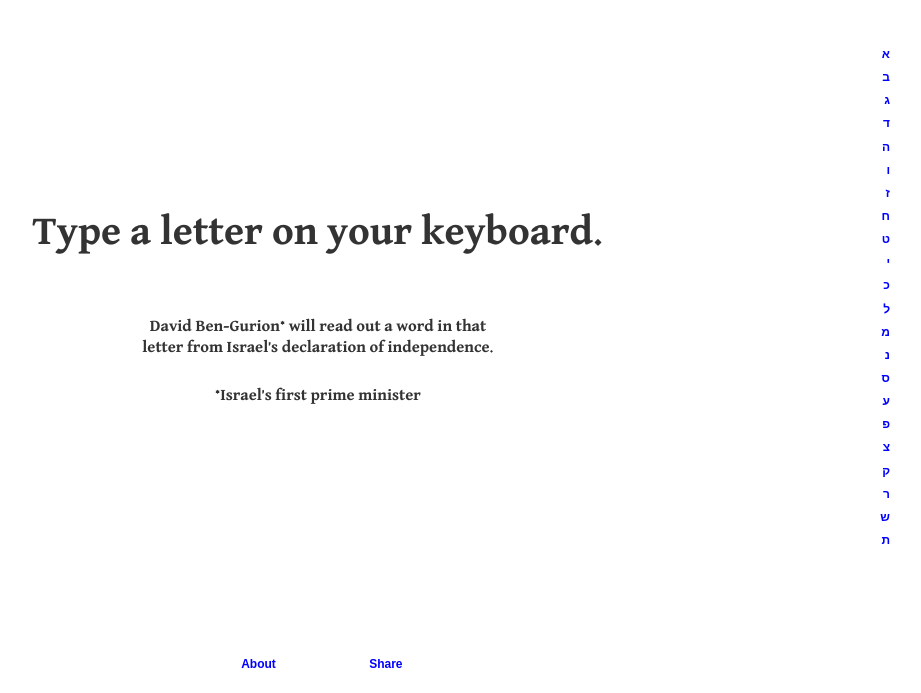
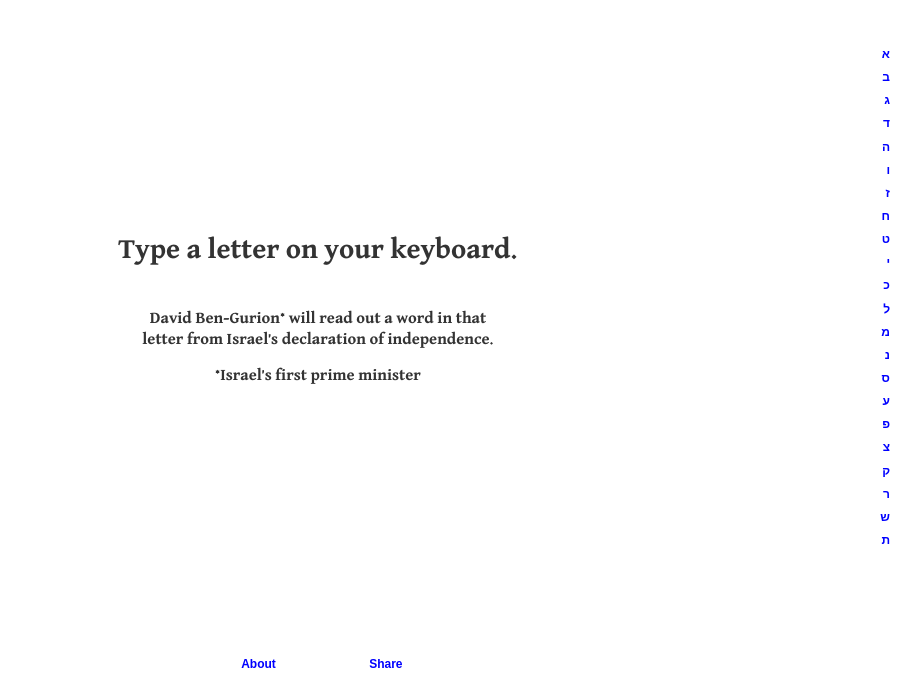
Before and after one commit to juniorxsound/1948, a website: page index.html in a window 1280 px wide. Shown: the part 107-800 px from the top of the page, without its empty margins (322-1243 px from the left). Drawn offline with Linux system fonts and the light colour scheme; a web font is replaced by a local one.

Commit message:
About text

```diff
--- a/css/app.css
+++ b/css/app.css
@@ -205,7 +205,7 @@
   font-family: 'Conv_Days-Bold';
   text-align: center;
   position: absolute;
-  font-size: 5vh;
+  font-size: 3.5vh;
   top: 52%;
   left: 50%;
   -webkit-transform: translate(-50%, -50%);
@@ -216,7 +216,6 @@
   display: none;
   font-family: 'Conv_Days-Bold';
   text-align: right;
-  direction: rtl;
   position: absolute;
   font-size: 3.5vh;
   top: 52%;
```
